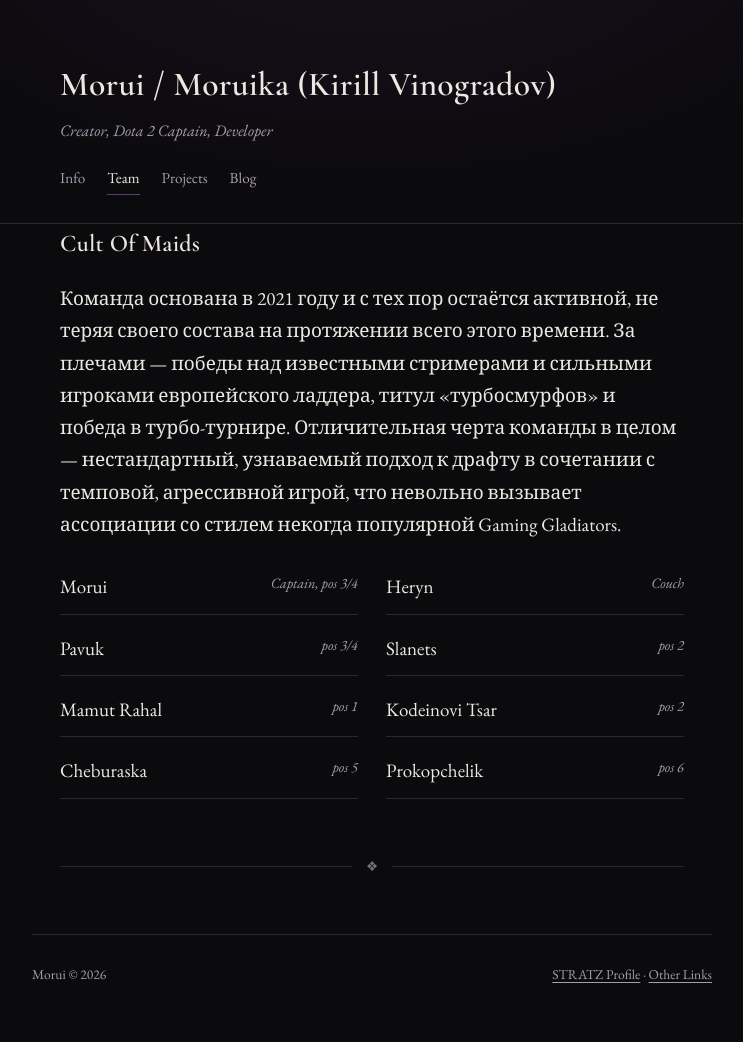
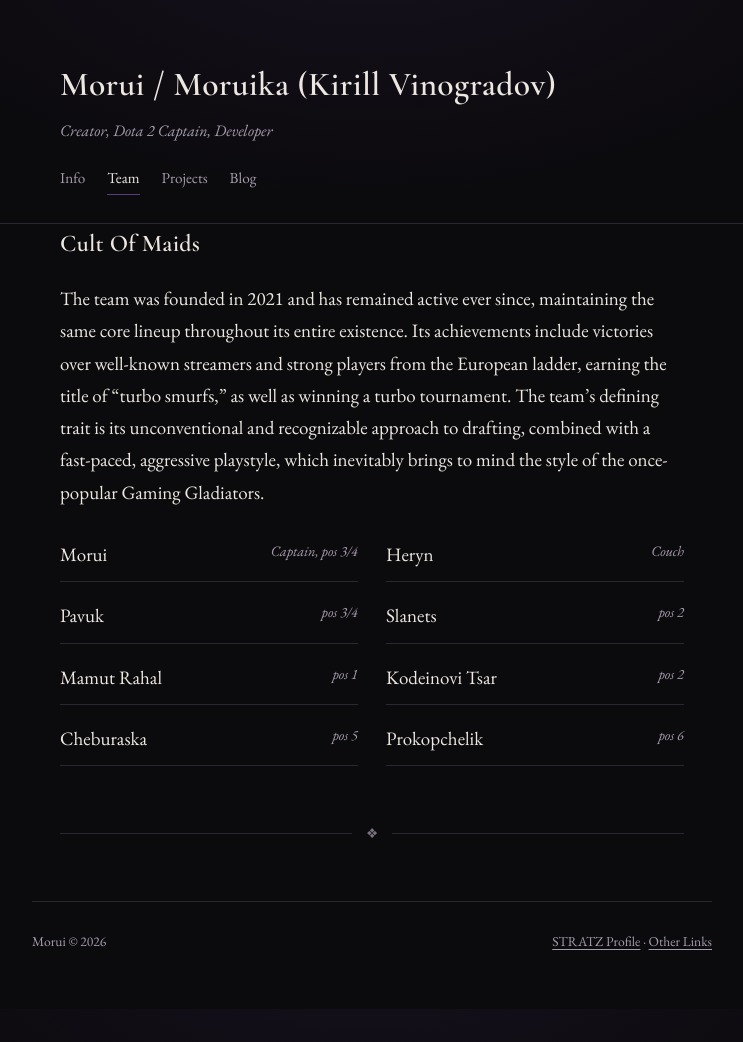
Before and after one commit to Moruika/moruika.github.io, a Jekyll site: the page built from team.md, in a window 1280 px wide. Shown: the whole page, without its empty margins (268-1011 px from the left). Built offline with Jekyll 4.4.1, drawn with Linux system fonts in a browser that asks for light colours; after the commit the page ends 1009 px from its top, so only the background shows below that.

Commit message:
Update team.md

```diff
--- a/team.md
+++ b/team.md
@@ -1,12 +1,12 @@
 ---
 layout: default
-title: Команда
+title: Team
 permalink: /team/
 ---
 
 <h2 class="section-title">Cult Of Maids</h2>
 
-<p>Команда основана в 2021 году и с тех пор остаётся активной, не теряя своего состава на протяжении всего этого времени. За плечами — победы над известными стримерами и сильными игроками европейского ладдера, титул «турбосмурфов» и победа в турбо-турнире. Отличительная черта команды в целом — нестандартный, узнаваемый подход к драфту в сочетании с темповой, агрессивной игрой, что невольно вызывает ассоциации со стилем некогда популярной Gaming Gladiators.</p>
+<p>The team was founded in 2021 and has remained active ever since, maintaining the same core lineup throughout its entire existence. Its achievements include victories over well-known streamers and strong players from the European ladder, earning the title of “turbo smurfs,” as well as winning a turbo tournament. The team’s defining trait is its unconventional and recognizable approach to drafting, combined with a fast-paced, aggressive playstyle, which inevitably brings to mind the style of the once-popular Gaming Gladiators.</p>
 
 <ul class="roster">
   <li><span>Morui</span><span class="role"> Captain, pos 3/4</span></li>
```
